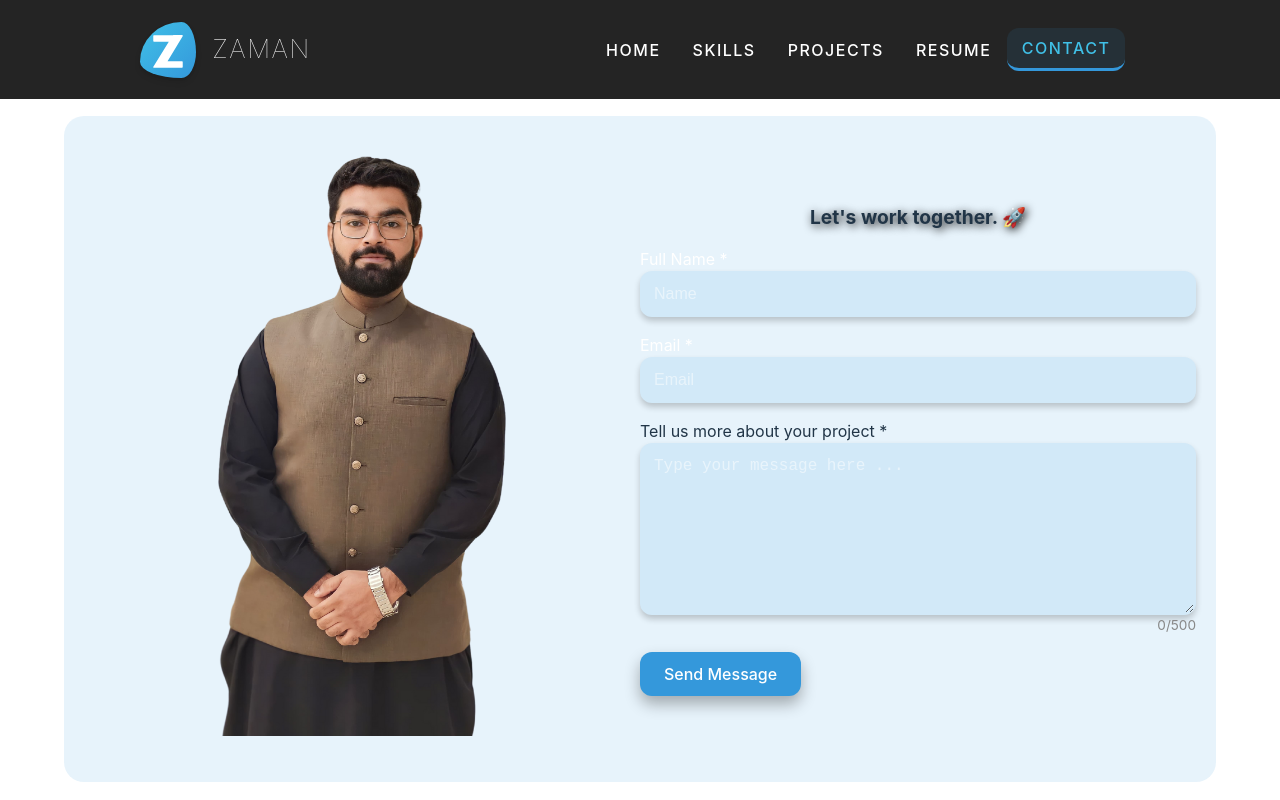
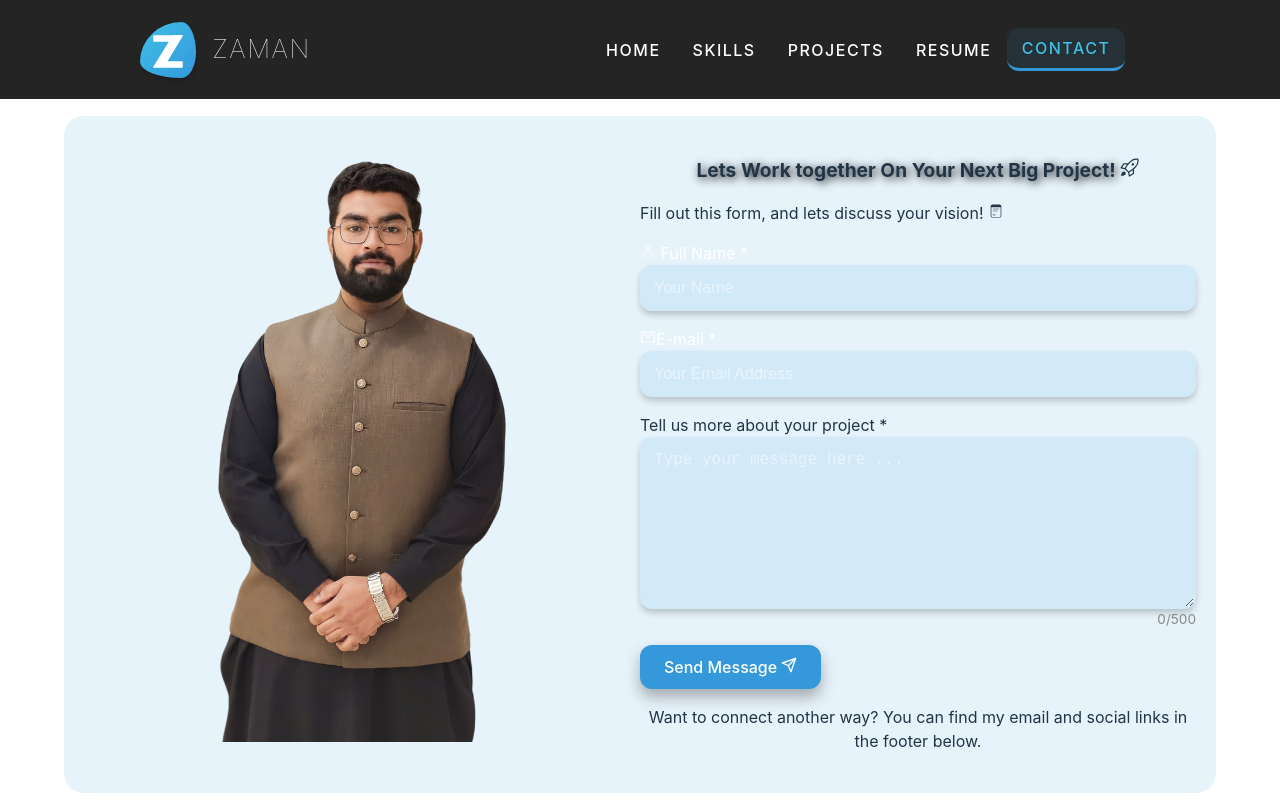
Before and after one commit to zamanmughal98/Zaman-Portfolio-React, a React (Vite) app: page /contact in a window 1280 px wide. Shown: the top 800 px of the page. Built offline with nearby package versions, Linux system fonts and the light colour scheme; no server answers.

Commit message:
refactor: added the icons for the headings and subheadings , also added the more option line below the submit button

```diff
--- a/src/components/contact/ContactMeForm.jsx
+++ b/src/components/contact/ContactMeForm.jsx
@@ -3,6 +3,13 @@ import { useState } from 'react';
 import emailjs from 'emailjs-com';
 
 import { EmailJsCredential } from '../../config/env.mapping';
+
+import { GoRocket } from 'react-icons/go';
+import { CiMemoPad } from 'react-icons/ci';
+import { CiUser } from 'react-icons/ci';
+import { AiOutlineMail } from 'react-icons/ai';
+import { FiSend } from 'react-icons/fi';
+import { RiLoader2Line } from 'react-icons/ri';
 
 // Avoid updating variables starting with 'sender' within useState hooks, field names, or the validation object mapping.
 const ContactMeForm = () => {
@@ -97,18 +104,25 @@ const ContactMeForm = () => {
   };
   return (
     <form onSubmit={handleSubmit} className="contactmeForm" noValidate>
-      <div className="contactHeadline">Let&apos;s work together. 🚀</div>
+      <div className="contactHeadline iconsWrapper">
+        Lets Work together On Your Next Big Project! <GoRocket />
+      </div>
+
+      <div className="iconsWrapper alignSelfCenter">
+        Fill out this form, and lets discuss your vision! <CiMemoPad />
+      </div>
 
       <div className="errorFieldGroup">
         <label
+          className="iconsWrapper"
           htmlFor="senderEmail"
           style={{ color: errors.senderName ? 'red' : '#fff' }}>
-          Full Name *
+          <CiUser /> Full Name *
         </label>
 
         <input
           className={`inptField ${errors.senderName ? 'errorBorder' : ''}`}
-          placeholder="Name"
+          placeholder="Your Name"
           type="text"
           name="senderName"
           value={formData.senderName}
@@ -121,14 +135,16 @@ const ContactMeForm = () => {
 
       <div className="errorFieldGroup">
         <label
+          className="iconsWrapper"
           htmlFor="senderEmail"
           style={{ color: errors.senderEmail ? 'red' : '#fff' }}>
-          Email *
+          <AiOutlineMail />
+          E-mail *
         </label>
 
         <input
           className={`inptField ${errors.senderEmail ? 'errorBorder' : ''}`}
-          placeholder="Email"
+          placeholder="Your Email Address"
           type="email"
           name="senderEmail"
           value={formData.senderEmail}
@@ -140,7 +156,9 @@ const ContactMeForm = () => {
       </div>
 
       <div className="errorFieldGroup">
-        <label htmlFor="senderMessage">Tell us more about your project *</label>
+        <label className="iconsWrapper" htmlFor="senderMessage">
+          Tell us more about your project *
+        </label>
         <textarea
           className={`textArea inptField ${
             errors.senderMessage ? 'errorBorder' : ''
@@ -162,10 +180,23 @@ const ContactMeForm = () => {
 
       <button
         type="submit"
-        className="messageSubmitButton"
+        className="messageSubmitButton "
         disabled={isSubmitting}>
-        {isSubmitting ? 'Sending...' : 'Send Message'}
+        {isSubmitting ? (
+          <span className="iconsWrapper">
+            Sending <RiLoader2Line />
+          </span>
+        ) : (
+          <span className="iconsWrapper">
+            Send Message <FiSend />
+          </span>
+        )}
       </button>
+
+      <div className=" alignSelfCenter">
+        Want to connect another way? You can find my email and social links in
+        the footer below.
+      </div>
     </form>
   );
 };
```
